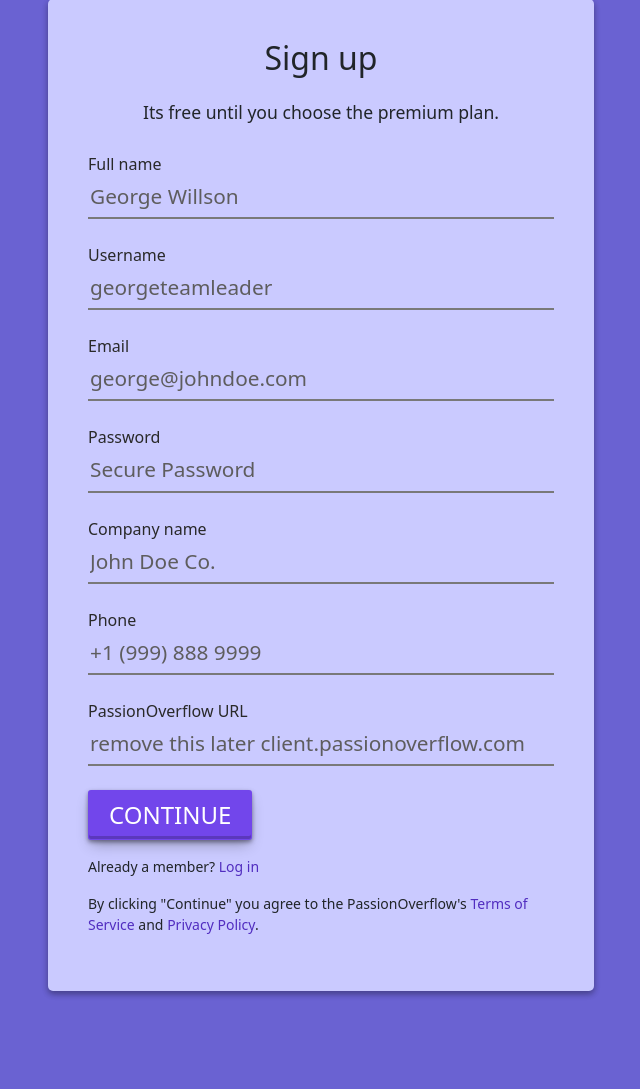
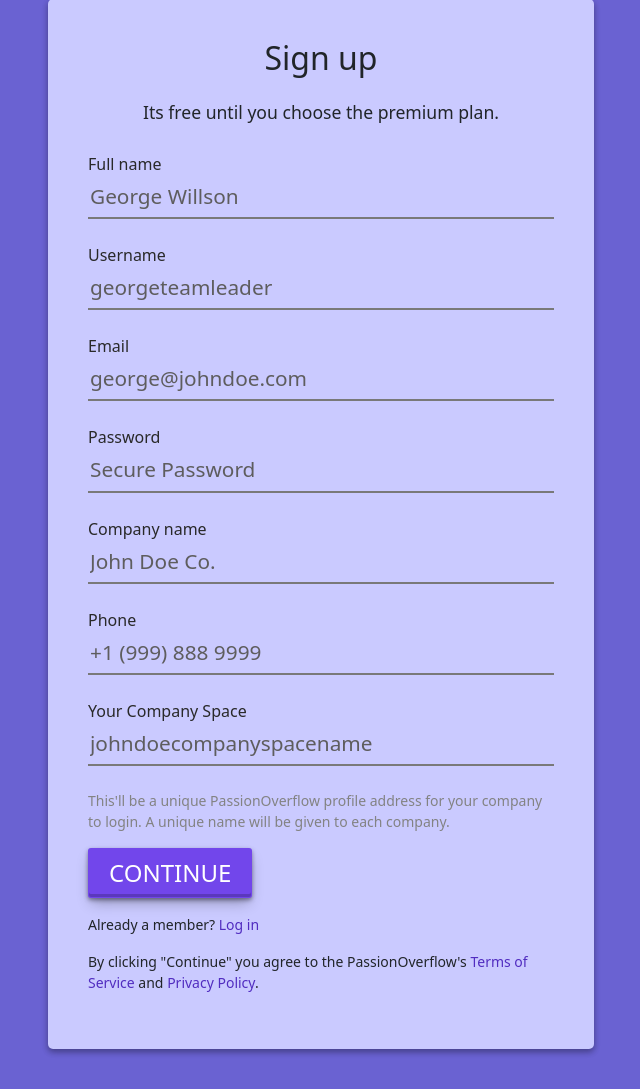
Before and after one commit to ShivaShankarPuvvada/passionoverflow, a Django app: page /accounts/registration/ in a window 1280 px wide. Shown: the part 101-1190 px from the top of the page, without its empty margins (319-959 px from the left). Run offline with Django 4.2, Linux system fonts and the light colour scheme; some libraries are stand-ins or nearby versions.

Commit message:
Added the login and signup page frontend templates - commit 2

```diff
--- a/static/css/signup.css
+++ b/static/css/signup.css
@@ -90,3 +90,7 @@
     padding-top: 3.5%;
     padding-bottom: 4.5%;
   }
+
+  .company_space_name_helper_text {
+    color: #838383
+  }
--- a/templates/accounts/signup.html
+++ b/templates/accounts/signup.html
@@ -65,14 +65,14 @@
                     </div>
                   </div>
                   <div class="form-group mb-4 label_and_input">
-                    <label class="mb-1" for="passionoverflow-client-url">PassionOverflow URL</label>
-                    <input type="text" class="passionoverflow_client_url" id="passionoverflow-client-url" placeholder="remove this later client.passionoverflow.com" required>
+                    <label class="mb-1" for="passionoverflow-client-space">Your Company Space</label>
+                    <input type="text" class="passionoverflow_client_space" id="passionoverflow-client-space" placeholder="johndoecompanyspacename" required>
                     <span class="underline"></span>
                     <div class="invalid-feedback">
                       Please enter a your Company name.
                     </div>
                   </div>
-
+                  <p class="small company_space_name_helper_text">This'll be a unique PassionOverflow profile address for your company to login. A unique name will be given to each company.</p>
                   <button type="submit" class="btn btn-block continue_sign_up_button">CONTINUE</button>
                   <p class="small login_message mt-3">Already a member? <a href="{% url 'accounts:login' %}">Log in</a></p>
                   <p class="small login_message mt-3">By clicking "Continue" you agree to the PassionOverflow's <a href="#">Terms of Service</a> and <a href="#">Privacy Policy</a>.</p>
```
